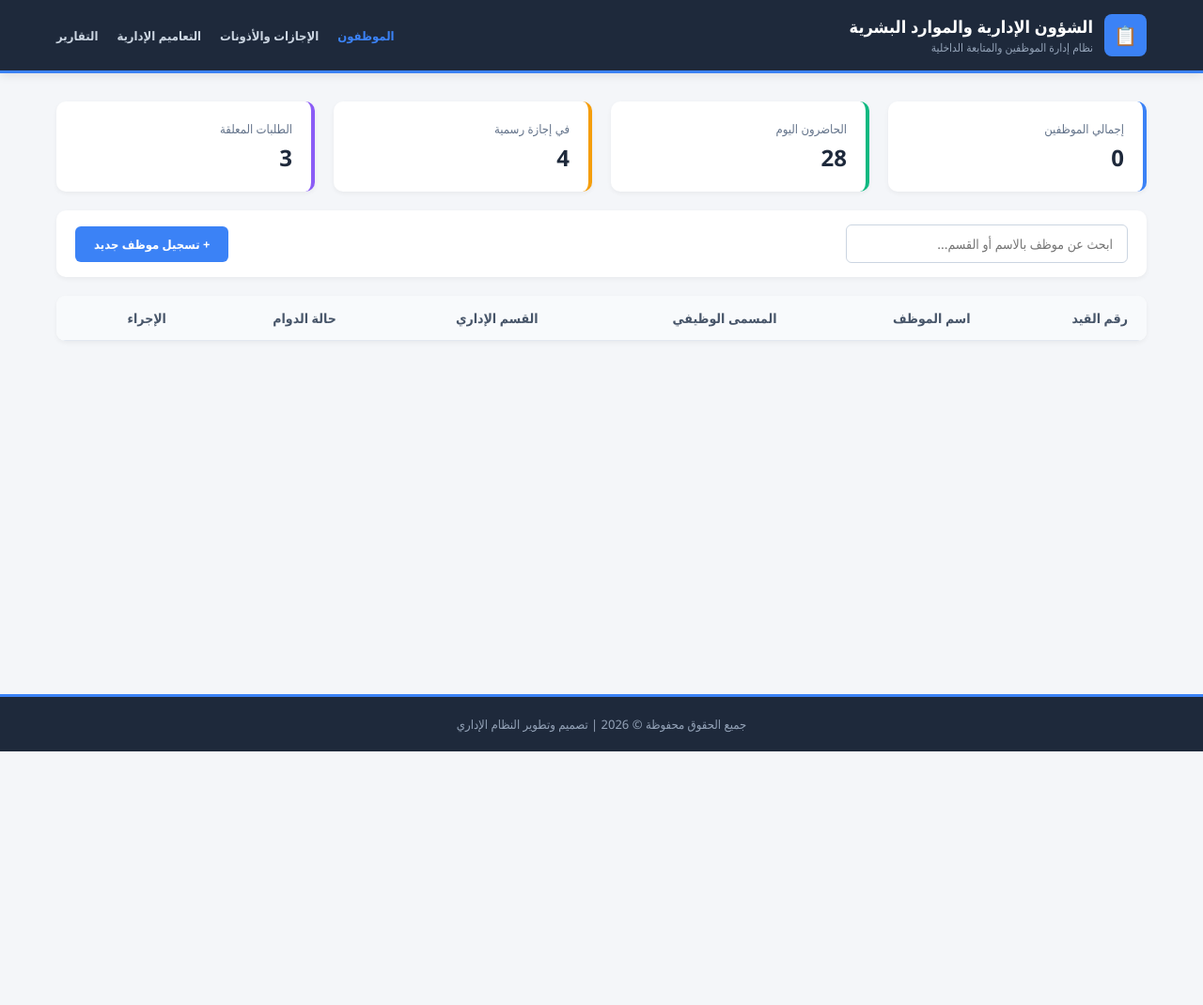
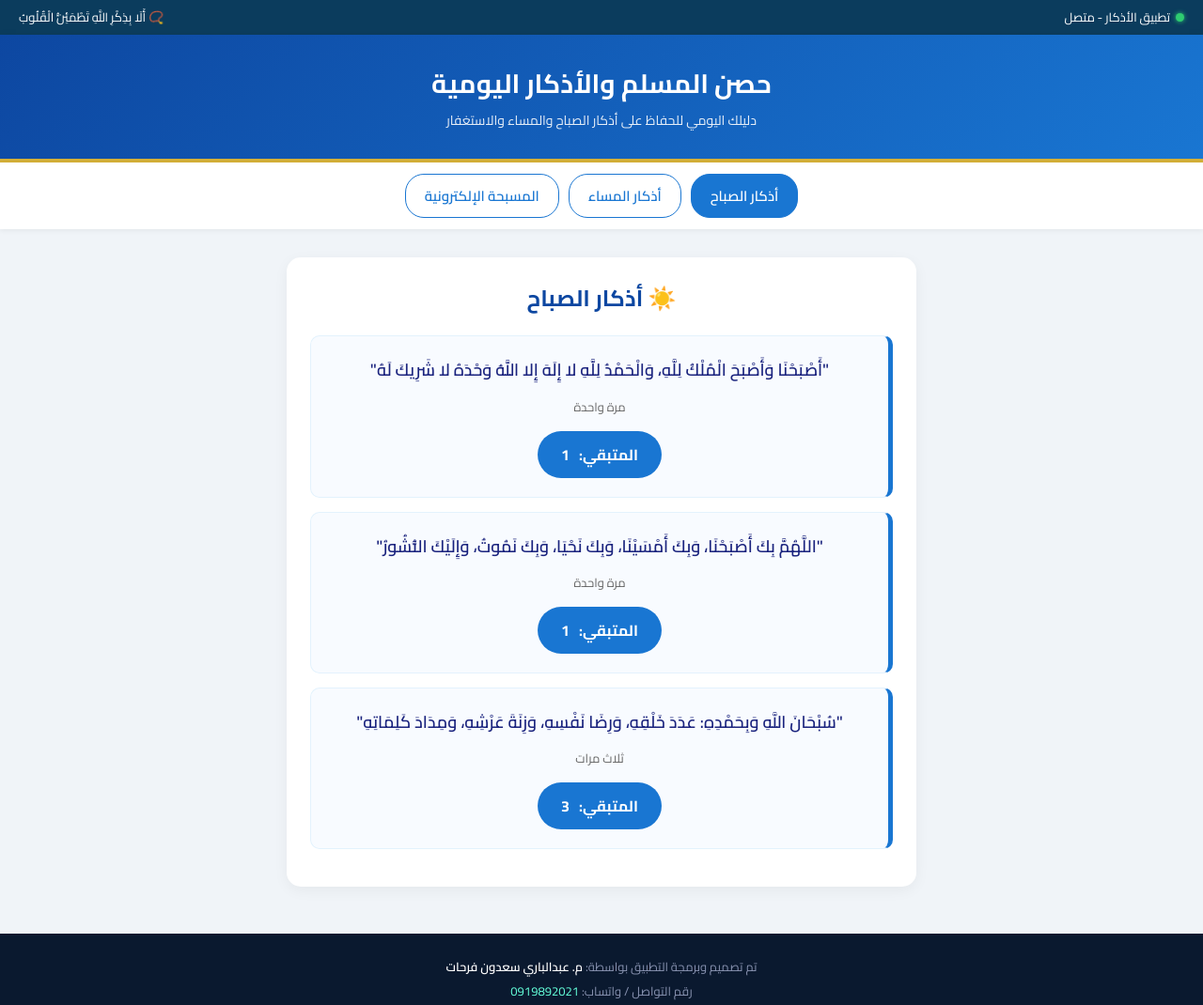
Before and after one commit to aking5498-maker/my-hr-api, a plain HTML site: page index.html in a window 1280 px wide. Shown: the top 1070 px of the page at 94% size. Before the commit the page ends 800 px from the top, so only its background shows below. Drawn offline with Linux system fonts and the light colour scheme.

Commit message:
Update index.html

```diff
--- a/index.html
+++ b/index.html
@@ -3,271 +3,335 @@
 <head>
     <meta charset="UTF-8">
     <meta name="viewport" content="width=device-width, initial-scale=1.0">
-    <title>منظومة شؤون الموظفين والإدارة</title>
+    <title>تطبيق الأذكار اليومية</title>
+    <link href="https://fonts.googleapis.com/css2?family=Cairo:wght@400;600;700&display=swap" rel="stylesheet">
     <style>
         * {
             box-sizing: border-box;
             margin: 0;
             padding: 0;
-            font-family: 'Segoe UI', Tahoma, Geneva, Verdana, sans-serif;
+            font-family: 'Cairo', sans-serif;
         }
         body {
-            background-color: #f4f6f9;
-            color: #333;
-            display: flex;
-            flex-direction: column;
-            min-height: 100vh;
+            background-color: #f0f4f8;
+            color: #2c3e50;
+            line-height: 1.6;
         }
-        .container {
-            max-width: 1200px;
-            margin: 0 auto;
-            padding: 0 20px;
-            width: 100%;
-        }
-        /* الهيدر العلوي */
-        header {
-            background: #1e293b;
+        /* الشريط العلوي */
+        .top-bar {
+            background-color: #0b3c5d;
             color: #fff;
-            padding: 15px 0;
-            box-shadow: 0 2px 10px rgba(0,0,0,0.1);
-            border-bottom: 3px solid #3b82f6;
-        }
-        .header-content {
+            padding: 8px 20px;
+            font-size: 13px;
             display: flex;
             justify-content: space-between;
             align-items: center;
-            flex-wrap: wrap;
-            gap: 15px;
         }
-        .logo-area {
+        .status-indicator {
             display: flex;
             align-items: center;
-            gap: 12px;
+            gap: 6px;
         }
-        .logo-icon {
-            width: 45px;
-            height: 45px;
-            background: #3b82f6;
-            border-radius: 8px;
+        .dot {
+            width: 9px;
+            height: 9px;
+            background-color: #2ecc71;
+            border-radius: 50%;
+            display: inline-block;
+            box-shadow: 0 0 5px #2ecc71;
+        }
+        /* الهيدر */
+        header {
+            background: linear-gradient(135deg, #0d47a1, #1976d2);
+            color: white;
+            padding: 30px 20px;
+            text-align: center;
+            box-shadow: 0 4px 10px rgba(0,0,0,0.15);
+            border-bottom: 4px solid #d4af37;
+        }
+        header h1 {
+            font-size: 28px;
+            font-weight: 700;
+            margin-bottom: 5px;
+        }
+        header p {
+            font-size: 14px;
+            opacity: 0.9;
+        }
+        /* شريط التنقل */
+        nav {
+            background-color: #fff;
             display: flex;
-            align-items: center;
             justify-content: center;
-            color: #fff;
-            font-size: 20px;
+            gap: 10px;
+            padding: 12px;
+            box-shadow: 0 2px 5px rgba(0,0,0,0.05);
+            position: sticky;
+            top: 0;
+            z-index: 100;
         }
-        .title-area h1 {
-            font-size: 18px;
-            margin-bottom: 2px;
+        .nav-btn {
+            background: none;
+            border: 1px solid #1976d2;
+            font-size: 15px;
+            font-weight: 600;
+            color: #1976d2;
+            padding: 8px 20px;
+            border-radius: 20px;
+            cursor: pointer;
+            transition: all 0.3s;
         }
-        .title-area p {
-            color: #94a3b8;
-            font-size: 12px;
+        .nav-btn:hover, .nav-btn.active {
+            background-color: #1976d2;
+            color: white;
         }
-        .nav-links {
-            display: flex;
-            gap: 20px;
+        .container {
+            max-width: 700px;
+            margin: 30px auto;
+            padding: 0 15px;
         }
-        .nav-links a {
-            text-decoration: none;
-            color: #cbd5e1;
-            font-size: 13px;
-            font-weight: 600;
-            transition: color 0.3s;
+        .card {
+            background: white;
+            padding: 25px;
+            border-radius: 15px;
+            box-shadow: 0 4px 15px rgba(0,0,0,0.05);
+            margin-bottom: 20px;
+            display: none;
         }
-        .nav-links a:hover, .nav-links a.active {
-            color: #3b82f6;
+        .card.active-view {
+            display: block;
         }
-
-        /* لوحة المؤشرات (Dashboards) */
-        .stats-grid {
-            display: grid;
-            grid-template-columns: repeat(auto-fit, minmax(220px, 1fr));
-            gap: 20px;
-            margin: 30px 0 20px 0;
-        }
-        .stat-card {
-            background: #fff;
+        /* بطاقات الأذكار */
+        .dhikr-box {
+            background: #f8fbff;
+            border-right: 5px solid #1976d2;
+            border-left: 1px solid #e3f2fd;
+            border-top: 1px solid #e3f2fd;
+            border-bottom: 1px solid #e3f2fd;
             padding: 20px;
             border-radius: 10px;
-            box-shadow: 0 2px 5px rgba(0,0,0,0.05);
-            border-right: 4px solid #3b82f6;
-            display: flex;
-            flex-direction: column;
-            gap: 5px;
+            margin-bottom: 15px;
+            text-align: center;
+            position: relative;
         }
-        .stat-card.green { border-right-color: #10b981; }
-        .stat-card.orange { border-right-color: #f59e0b; }
-        .stat-card.purple { border-right-color: #8b5cf6; }
-        .stat-title {
+        .dhikr-text {
+            font-size: 18px;
+            font-weight: 600;
+            color: #1a237e;
+            margin-bottom: 12px;
+            line-height: 1.8;
+        }
+        .dhikr-bless {
             font-size: 13px;
-            color: #64748b;
+            color: #666;
+            margin-bottom: 15px;
         }
-        .stat-value {
-            font-size: 24px;
+        .counter-btn {
+            background-color: #1976d2;
+            color: white;
+            border: none;
+            padding: 10px 25px;
+            font-size: 16px;
             font-weight: bold;
-            color: #1e293b;
+            border-radius: 25px;
+            cursor: pointer;
+            transition: background 0.3s;
+            display: inline-flex;
+            align-items: center;
+            gap: 10px;
         }
-
-        /* شريط البحث والتحكم */
-        .control-bar {
-            background: #fff;
-            padding: 15px 20px;
-            border-radius: 10px;
-            display: flex;
-            justify-content: space-between;
-            align-items: center;
-            margin-bottom: 20px;
-            box-shadow: 0 2px 5px rgba(0,0,0,0.05);
-            flex-wrap: wrap;
-            gap: 15px;
+        .counter-btn:hover {
+            background-color: #0d47a1;
         }
-        .search-box {
-            padding: 10px 15px;
-            width: 300px;
-            border: 1px solid #cbd5e1;
-            border-radius: 6px;
-            outline: none;
-            font-size: 14px;
+        .counter-btn.done {
+            background-color: #2ecc71;
+            cursor: default;
         }
-        .add-btn {
-            background: #3b82f6;
+        /* المسبحة الإلكترونية */
+        .tasbeeh-container {
+            text-align: center;
+            padding: 30px 10px;
+        }
+        .tasbeeh-count {
+            font-size: 55px;
+            font-weight: bold;
+            color: #0d47a1;
+            margin: 20px 0;
+            background: #e3f2fd;
+            width: 130px;
+            height: 130px;
+            line-height: 130px;
+            border-radius: 50%;
+            margin: 0 auto 20px auto;
+            border: 4px dashed #1976d2;
+        }
+        .btn-reset {
+            background-color: #e74c3c;
+            color: white;
+            border: none;
+            padding: 8px 18px;
+            border-radius: 15px;
+            cursor: pointer;
+            font-size: 13px;
+            margin-top: 15px;
+        }
+        /* التذييل */
+        footer {
+            text-align: center;
+            padding: 25px;
+            background-color: #0a192f;
+            color: #8892b0;
+            font-size: 13px;
+            margin-top: 50px;
+        }
+        footer span {
             color: #fff;
-            border: none;
-            padding: 10px 20px;
-            border-radius: 6px;
-            cursor: pointer;
-            font-weight: 600;
-            font-size: 13px;
-            transition: background 0.2s;
-        }
-        .add-btn:hover {
-            background: #2563eb;
-        }
-
-        /* جدول بيانات الموظفين */
-        .table-container {
-            background: #fff;
-            border-radius: 10px;
-            overflow-x: auto;
-            box-shadow: 0 2px 5px rgba(0,0,0,0.05);
-            margin-bottom: 40px;
-        }
-        table {
-            width: 100%;
-            border-collapse: collapse;
-            text-align: right;
-            font-size: 14px;
-        }
-        th, td {
-            padding: 14px 20px;
-            border-bottom: 1px solid #e2e8f0;
-        }
-        th {
-            background: #f8fafc;
-            color: #475569;
             font-weight: 600;
         }
-        tr:hover {
-            background: #f8fafc;
-        }
-        .badge {
-            padding: 4px 10px;
+        .visitor-counter {
+            background-color: #1b365d;
+            color: #64ffda;
+            padding: 6px 15px;
             border-radius: 20px;
-            font-size: 11px;
-            font-weight: bold;
-        }
-        .badge-active { background: #dcfce7; color: #166534; }
-        .badge-leave { background: #fef3c7; color: #92400e; }
-
-        /* الفوتر */
-        footer {
-            background: #1e293b;
-            color: #94a3b8;
-            text-align: center;
-            padding: 20px 0;
-            margin-top: auto;
+            display: inline-block;
             font-size: 13px;
-            border-top: 3px solid #3b82f6;
+            margin-top: 10px;
         }
     </style>
 </head>
 <body>
 
-    <!-- الهيدر -->
+    <!-- الشريط العلوي -->
+    <div class="top-bar">
+        <div class="status-indicator">
+            <span class="dot"></span>
+            <span>تطبيق الأذكار - متصل</span>
+        </div>
+        <div>📿 أَلَا بِذِكْرِ اللَّهِ تَطْمَئِنُّ الْقُلُوبُ</div>
+    </div>
+
+    <!-- الترويسة -->
     <header>
-        <div class="container header-content">
-            <div class="logo-area">
-                <div class="logo-icon">📋</div>
-                <div class="title-area">
-                    <h1>الشؤون الإدارية والموارد البشرية</h1>
-                    <p>نظام إدارة الموظفين والمتابعة الداخلية</p>
-                </div>
-            </div>
-            <div class="nav-links">
-                <a href="#" class="active">الموظفون</a>
-                <a href="#">الإجازات والأذونات</a>
-                <a href="#">التعاميم الإدارية</a>
-                <a href="#">التقارير</a>
-            </div>
-        </div>
+        <h1>حصن المسلم والأذكار اليومية</h1>
+        <p>دليلك اليومي للحفاظ على أذكار الصباح والمساء والاستغفار</p>
     </header>
 
-    <!-- المحتوى الرئيسي -->
+    <!-- شريط التنقل -->
+    <nav>
+        <button class="nav-btn active" onclick="switchTab('sabahTab', this)">أذكار الصباح</button>
+        <button class="nav-btn" onclick="switchTab('masaaTab', this)">أذكار المساء</button>
+        <button class="nav-btn" onclick="switchTab('tasbeehTab', this)">المسبحة الإلكترونية</button>
+    </nav>
+
     <div class="container">
-        <!-- مؤشرات سريعة -->
-        <div class="stats-grid">
-            <div class="stat-card">
-                <span class="stat-title">إجمالي الموظفين</span>
-                <span class="stat-value" id="totalStaff">0</span>
+
+        <!-- أذكار الصباح -->
+        <div id="sabahTab" class="card active-view">
+            <h2 style="color: #0d47a1; margin-bottom: 20px; text-align: center;">☀️ أذكار الصباح</h2>
+
+            <div class="dhikr-box">
+                <div class="dhikr-text">"أَصْبَحْنَا وَأَصْبَحَ الْمُلْكُ لِلَّهِ، وَالْحَمْدُ لِلَّهِ لا إِلَهَ إِلا اللَّهُ وَحْدَهُ لا شَرِيكَ لَهُ"</div>
+                <div class="dhikr-bless">مرة واحدة</div>
+                <button class="counter-btn" onclick="countDhikr(this, 1)">المتبقي: <span>1</span></button>
             </div>
-            <div class="stat-card green">
-                <span class="stat-title">الحاضرون اليوم</span>
-                <span class="stat-value">28</span>
+
+            <div class="dhikr-box">
+                <div class="dhikr-text">"اللَّهُمَّ بِكَ أَصْبَحْنَا، وَبِكَ أَمْسَيْنَا، وَبِكَ نَحْيَا، وَبِكَ نَمُوتُ، وَإِلَيْكَ النُّشُورُ"</div>
+                <div class="dhikr-bless">مرة واحدة</div>
+                <button class="counter-btn" onclick="countDhikr(this, 1)">المتبقي: <span>1</span></button>
             </div>
-            <div class="stat-card orange">
-                <span class="stat-title">في إجازة رسمية</span>
-                <span class="stat-value">4</span>
-            </div>
-            <div class="stat-card purple">
-                <span class="stat-title">الطلبات المعلقة</span>
-                <span class="stat-value">3</span>
+
+            <div class="dhikr-box">
+                <div class="dhikr-text">"سُبْحَانَ اللَّهِ وَبِحَمْدِهِ: عَدَدَ خَلْقِهِ، وَرِضَا نَفْسِهِ، وَزِنَةَ عَرْشِهِ، وَمِدَادَ كَلِمَاتِهِ"</div>
+                <div class="dhikr-bless">ثلاث مرات</div>
+                <button class="counter-btn" onclick="countDhikr(this, 3)">المتبقي: <span>3</span></button>
             </div>
         </div>
 
-        <!-- شريط البحث والإجراءات -->
-        <div class="control-bar">
-            <input type="text" id="searchInput" class="search-box" placeholder="ابحث عن موظف بالاسم أو القسم...">
-            <button class="add-btn" onclick="alert('خاصية إضافة موظف جديد قيد التفعيل')">+ تسجيل موظف جديد</button>
+        <!-- أذكار المساء -->
+        <div id="masaaTab" class="card">
+            <h2 style="color: #0d47a1; margin-bottom: 20px; text-align: center;">🌙 أذكار المساء</h2>
+
+            <div class="dhikr-box">
+                <div class="dhikr-text">"أَمْسَيْنَا وَأَمْسَى الْمُلْكُ لِلَّهِ، وَالْحَمْدُ لِلَّهِ لا إِلَهَ إِلا اللَّهُ وَحْدَهُ لا شَرِيكَ لَهُ"</div>
+                <div class="dhikr-bless">مرة واحدة</div>
+                <button class="counter-btn" onclick="countDhikr(this, 1)">المتبقي: <span>1</span></button>
+            </div>
+
+            <div class="dhikr-box">
+                <div class="dhikr-text">"أَعُوذُ بِكَلِمَاتِ اللَّهِ التَّامَّاتِ مِنْ شَرِّ مَا خَلَقَ"</div>
+                <div class="dhikr-bless">ثلاث مرات</div>
+                <button class="counter-btn" onclick="countDhikr(this, 3)">المتبقي: <span>3</span></button>
+            </div>
         </div>
 
-        <!-- جدول الموظفين -->
-        <div class="table-container">
-            <table>
-                <thead>
-                    <tr>
-                        <th>رقم القيد</th>
-                        <th>اسم الموظف</th>
-                        <th>المسمى الوظيفي</th>
-                        <th>القسم الإداري</th>
-                        <th>حالة الدوام</th>
-                        <th>الإجراء</th>
-                    </tr>
-                </thead>
-                <tbody id="staffTableBody">
-                    <!-- سيتم تعبئتها من ملف script.js -->
-                </tbody>
-            </table>
+        <!-- المسبحة الإلكترونية -->
+        <div id="tasbeehTab" class="card">
+            <h2 style="color: #0d47a1; margin-bottom: 15px; text-align: center;">📿 المسبحة الإلكترونية</h2>
+            <div class="tasbeeh-container">
+                <p style="color: #555;">اضغط على العداد للتسبيح</p>
+                <div class="tasbeeh-count" id="freeCounter">0</div>
+                <button class="counter-btn" style="font-size: 20px; padding: 15px 40px;" onclick="addTasbeeh()">سبّح 📿</button>
+                <br>
+                <button class="btn-reset" onclick="resetTasbeeh()">إعادة ضبط العداد</button>
+            </div>
         </div>
+
     </div>
 
-    <!-- الفوتر -->
     <footer>
-        <div class="container">
-            جميع الحقوق محفوظة © 2026 | تصميم وتطوير النظام الإداري
+        <p>تم تصميم وبرمجة التطبيق بواسطة: <span>م. عبدالباري سعدون فرحات</span></p>
+        <p style="margin-top: 5px;">رقم التواصل / واتساب: <a href="tel:0919892021" style="color: #64ffda; text-decoration: none;">0919892021</a></p>
+
+        <div class="visitor-counter">
+            👁️ عدد زوار التطبيق: <span id="visitorCount">1</span>
         </div>
+        <p style="margin-top: 10px; font-size: 11px; opacity: 0.6;">صدقة جارية - نسألكم الدعاء</p>
     </footer>
 
-    <!-- ربط ملف البيانات المنفصل -->
-    <script src="script.js"></script>
+    <script>
+        function switchTab(tabId, btnElement) {
+            document.querySelectorAll('.card').forEach(card => card.classList.remove('active-view'));
+            document.querySelectorAll('.nav-btn').forEach(btn => btn.classList.remove('active'));
+
+            document.getElementById(tabId).classList.add('active-view');
+            btnElement.classList.add('active');
+        }
+
+        function countDhikr(btn, initialCount) {
+            let span = btn.querySelector('span');
+            let current = parseInt(span.innerText);
+            if (current > 1) {
+                span.innerText = current - 1;
+            } else {
+                btn.innerText = "تم بحمد الله ✓";
+                btn.classList.add('done');
+                btn.onclick = null;
+            }
+        }
+
+        let freeCount = 0;
+        function addTasbeeh() {
+            freeCount++;
+            document.getElementById('freeCounter').innerText = freeCount;
+        }
+
+        function resetTasbeeh() {
+            freeCount = 0;
+            document.getElementById('freeCounter').innerText = freeCount;
+        }
+
+        // عداد الزيارات
+        window.addEventListener('DOMContentLoaded', () => {
+            let visits = localStorage.getItem('adhkar_visitor_count');
+            if (!visits) {
+                visits = 1050;
+            } else {
+                visits = parseInt(visits) + 1;
+            }
+            localStorage.setItem('adhkar_visitor_count', visits);
+            document.getElementById('visitorCount').innerText = visits;
+        });
+    </script>
 </body>
 </html>
```
